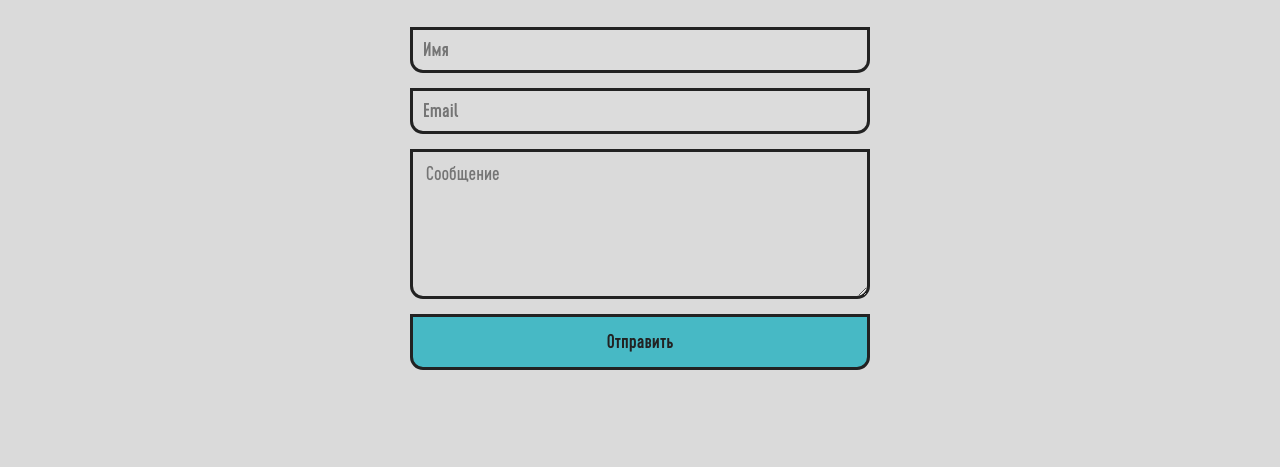
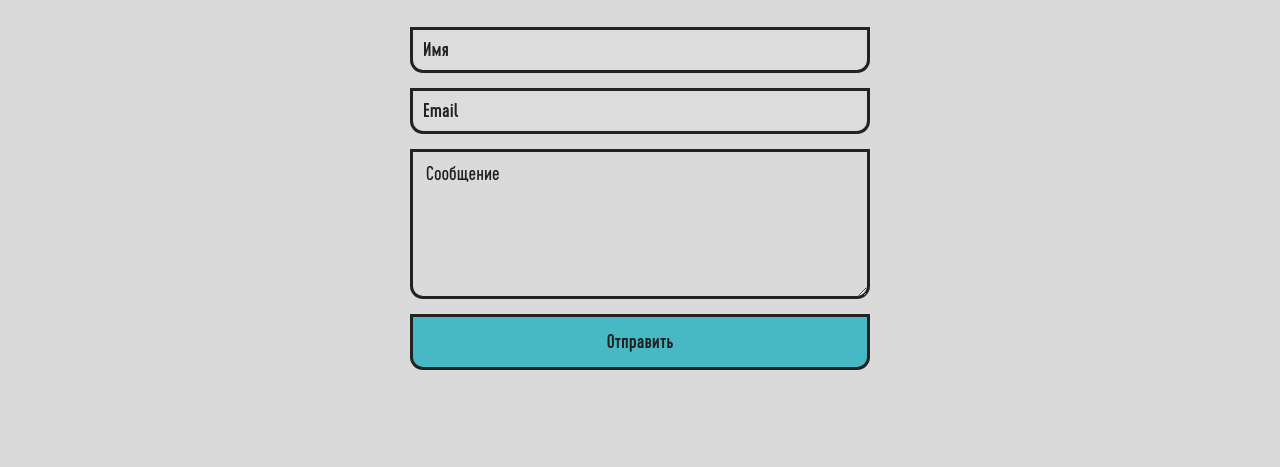
Before and after one commit to amsterford/final_layout, a plain HTML site: page feedback.html in a window 1280 px wide. Shown: the part 291-758 px from the top of the page. Drawn offline with nearby package versions, Linux system fonts and the light colour scheme; files that its build step writes are made by us from their sources; files whose address does not match are found by name.

Commit message:
Add files via upload

```diff
--- a/styles/scss/_main.scss
+++ b/styles/scss/_main.scss
@@ -432,6 +432,9 @@ form {
     margin-bottom: 15px;
     width: 100%;
     outline: 0;
+    &::placeholder {
+        color: $color_dark;
+    }
 }
 
 .feedback-input:focus {
@@ -445,7 +448,11 @@ textarea {
     font-family: Cervo-Regular;
     height: 150px;
     line-height: 150%;
+    color: $color_dark;
     resize: vertical;
+    &::placeholder {
+        color: $color_accent;
+    }
 }
 
 [type="submit"] {
```
